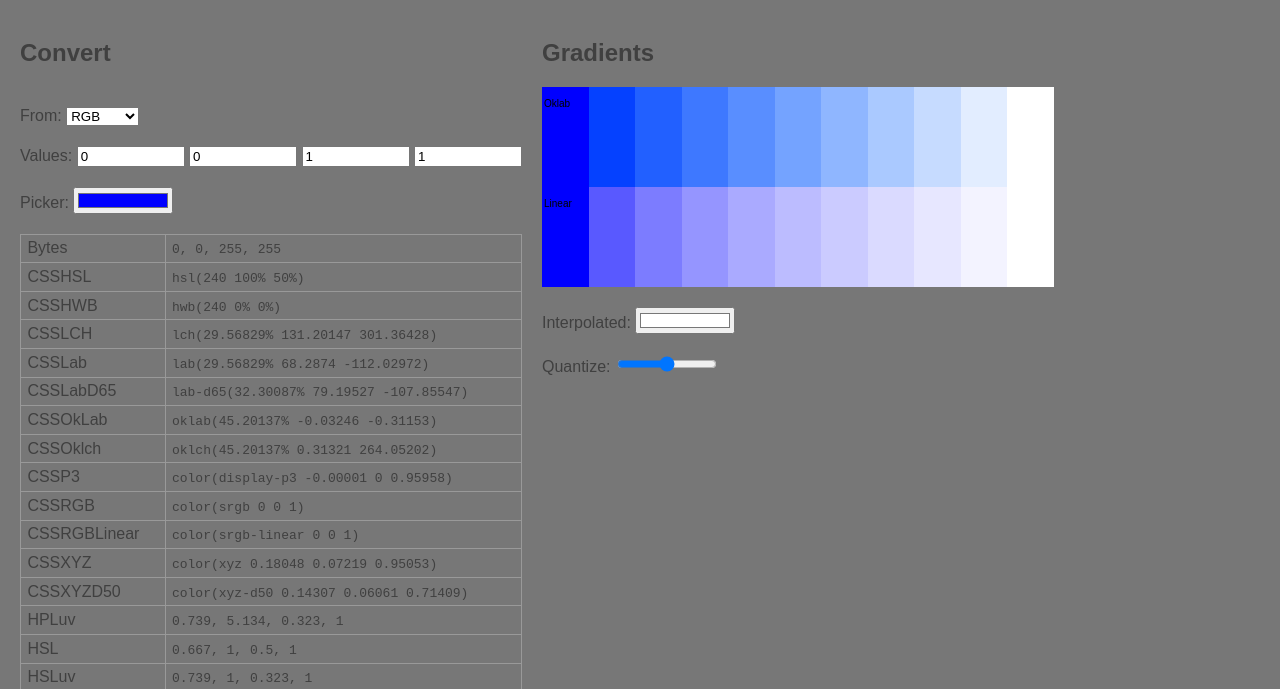
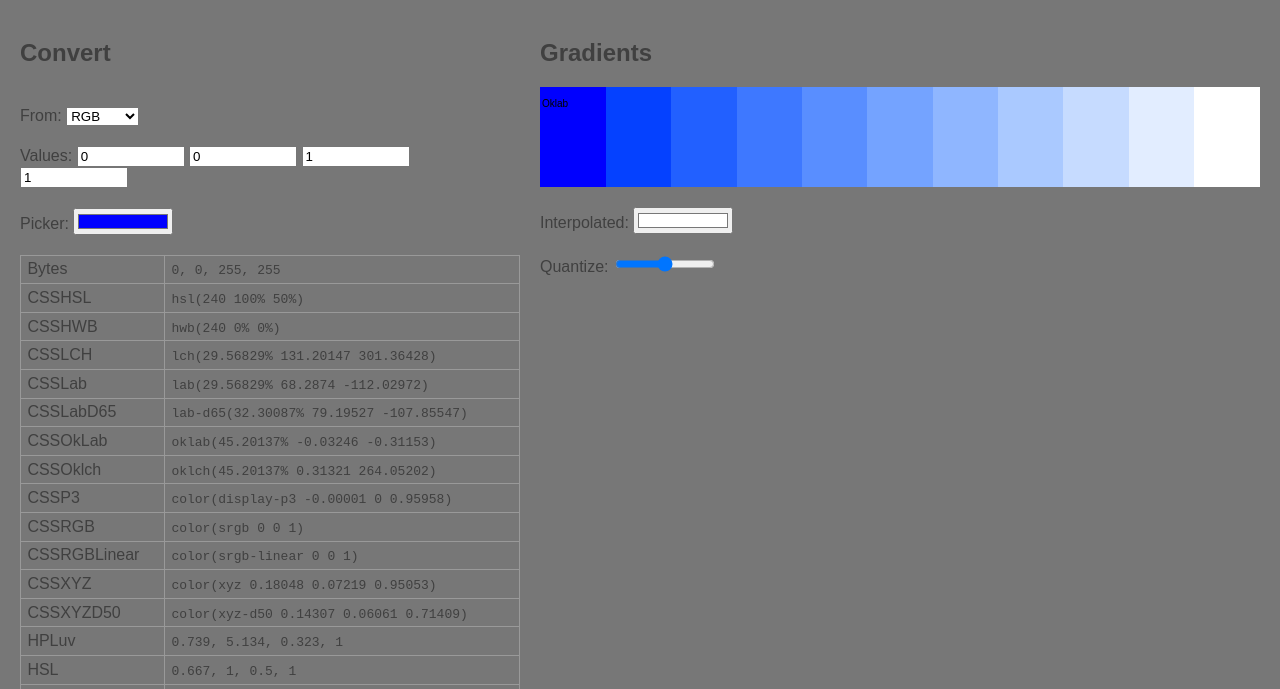
Before and after one commit to alexp-ans/interp-various, a website: page index.html in a window 1280 px wide. Shown: the part 61-750 px from the top of the page. Drawn offline with Linux system fonts and the light colour scheme.

Commit message:
Update index.html

```diff
--- a/index.html
+++ b/index.html
@@ -150,7 +150,6 @@
       );
       const gradientTypes = [
         "Oklab",
-        "Linear",
       ];
 
       filteredTypes.forEach((type) => {
@@ -162,7 +161,7 @@
 
       gradientTypes.forEach((type) => {
         const canvasElement = document.createElement("canvas");
-        canvasElement.width = 512;
+        canvasElement.width = 720;
         canvasElement.height = 100;
         canvasElement.classList.add(`Gradient-canvas-${type}`);
         gradientsCanvasElement.appendChild(canvasElement);
```
